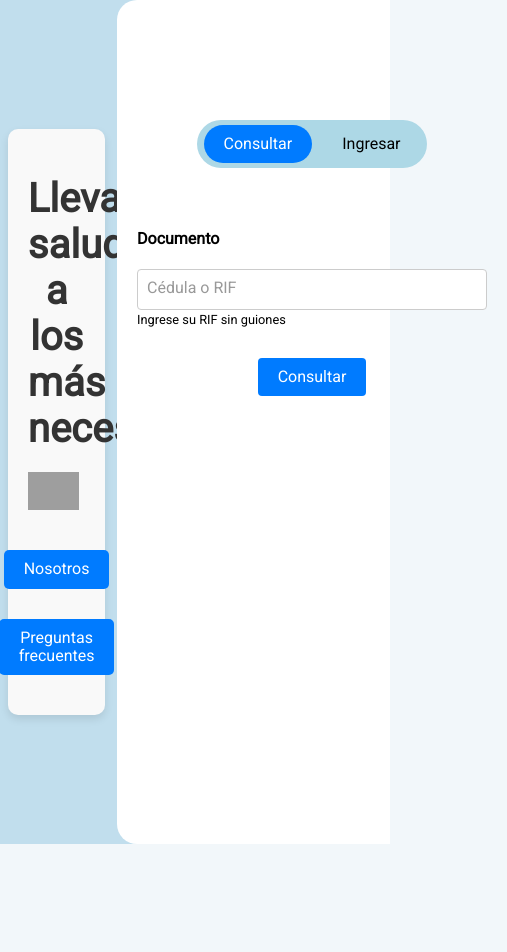
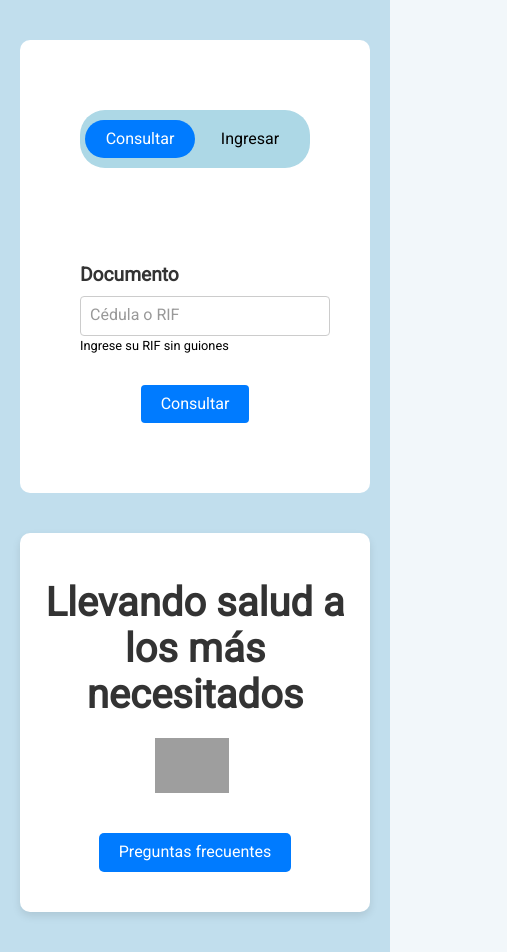
Before and after one commit to iabrahaamxs/hackathon2024, a React (Vite) app: page / in a window 390 px wide. Shown: the whole page, 507 px wide, since content can reach past the window. Before the commit the page ends 844 px from the top, so only its background shows below. Built offline with nearby package versions, Linux system fonts and the light colour scheme; grey boxes are pictures that could not be loaded.

Commit message:
responsive

```diff
--- a/src/components/RowPatient.jsx
+++ b/src/components/RowPatient.jsx
@@ -45,7 +45,7 @@
           ))}
         </div>
           <Button variant={"outline"} children={"Ver historia"} onClick={handleClick} />
-        <div>
+        <div className="actions-column">
           <button className="action-btn delete-btn" aria-label="Delete" onClick={() => onDelete(id)}>
             <FaTrash />
           </button>
--- a/src/pages/Consulta.jsx
+++ b/src/pages/Consulta.jsx
@@ -95,13 +95,6 @@
           <div className={"center"}>
             <Button
                 variant={"primary"}
-                children={"Nosotros"}
-                onClick={() => navigate('/nosotros')}
-            />
-          </div>
-          <div className={"center"}>
-            <Button
-                variant={"primary"}
                 children={"Preguntas frecuentes"}
                 onClick={() => navigate('/preguntas-frecuentes')}
             />
--- a/src/pages/Home.jsx
+++ b/src/pages/Home.jsx
@@ -64,20 +64,20 @@
       } else if (contrasena.length < 6) {
         setError("La contraseña debe tener al menos 6 caracteres.");
       } else {
+        console.log("Iniciar sesión con:", { documento, contrasena });
+
         clickLogin();
       }
     };
 
     return (
-      <div>
+        <div className="login-container">
           <h4>Documento</h4>
           <InputField
               label={"Ingrese su cédula"}
               id={"documento"}
               type={"text"}
               className={"login"}
-          //onlyNumbers={true}
-          //maxLength={8}
               value={documento}
               onChange={handleInputChange}
           />
@@ -92,7 +92,7 @@
               onChange={handleContrasenaChange}
           />
           {error && <div className="error-message">{error}</div>}
-        <div className={"center"}>
+          <div className="center">
             <Button
                 variant={"primary"}
                 onClick={handleButtonClick}
@@ -162,7 +162,7 @@
     };
 
     return (
-      <div>
+        <div className="login-container">
           <h4>Documento</h4>
           <InputField
               label={"Cédula o RIF"}
@@ -176,7 +176,7 @@
               onChange={handleInputChange}
           />
           {error && <div className="error-message">{error}</div>}
-        <div className={"center"}>
+          <div className="center">
             <Button variant={"primary"} onClick={handleButtonClick}>
               Consultar
             </Button>
@@ -233,20 +233,13 @@
           <div className={"center"}>
             <Button
                 variant={"primary"}
-            children={"Nosotros"}
-            onClick={() => navigate("/nosotros")}
-          />
-        </div>
-        <div className={"center"}>
-          <Button
-            variant={"primary"}
                 children={"Preguntas frecuentes"}
                 onClick={() => navigate("/preguntas-frecuentes")}
             />
           </div>
         </div>
         <div className={"container"}>
-        <Login />
+          <Login/>
         </div>
       </div>
   );
--- a/src/stylesheets/Donante.css
+++ b/src/stylesheets/Donante.css
@@ -146,6 +146,7 @@
   height: 150px;
 }
 
+
 .statistics-first-row {
   width: 100%;
   display: flex;
@@ -158,6 +159,7 @@
   display: flex;
   width: 100%;
 }
+
 
 .group-content > div:not(:first-of-type) {
   margin-right: -10px;
--- a/src/stylesheets/Form.css
+++ b/src/stylesheets/Form.css
@@ -183,6 +183,7 @@
   display: flex;
   border-radius: 10px;
   justify-content: space-between;
+  flex-wrap: wrap; /* Permite que los elementos se ajusten en varias líneas */
 }
 
 .faq-content {
@@ -209,6 +210,24 @@
 
 /* Media query for mobile devices */
 @media (max-width: 768px) {
+
+  .faq-header {
+    flex-direction: column; /* Coloca los elementos en una columna */
+    align-items: flex-start;
+  }
+
+  .faq-header h2 {
+    margin-bottom: 10px;
+  }
+
+  .modal {
+    padding: 20px;
+  }
+
+  .modal-content-faq {
+    gap: 10px;
+  }
+
   .card-create {
     width: 80%; /* Ajustar el ancho para pantallas pequeñas */
     height: auto; /* Permitir que la altura se ajuste automáticamente */
--- a/src/stylesheets/Home.css
+++ b/src/stylesheets/Home.css
@@ -16,7 +16,7 @@
 .welcome {
   text-align: center;
   padding: 20px;
-  background-color: #f9f9f9;
+  background-color: white;
   border-radius: 10px;
   box-shadow: 0 4px 8px rgba(0, 0, 0, 0.1);
   width: 25%;
@@ -73,7 +73,6 @@
   width: auto;
 }
 
-
 .login-frame {
 }
 
@@ -84,7 +83,7 @@
 }
 
 .faq {
-  background-color: #F2F7FA;
+  background-color: white;
 }
 
 .consulta-resultado {
@@ -104,3 +103,73 @@
   margin: 0;
   padding: 0;
 }
+
+/* Media query para dispositivos móviles */
+@media (max-width: 600px) {
+  .home {
+    flex-direction: column-reverse; /* Cambia la dirección del flex a columna en pantallas pequeñas */
+    padding: 20px; /* Añade padding para evitar que el contenido toque los bordes */
+  }
+
+  .welcome {
+    width: 100%;
+    max-width: 400px; /* Limita el ancho máximo */
+    margin: 20px auto; /* Centra el elemento y añade margen */
+  }
+
+  .container {
+    width: 100%;
+    max-width: 600px; /* Limita el ancho máximo */
+    margin: 20px auto; /* Centra el elemento y añade margen */
+    padding: 20px; /* Añade padding interno */
+    position: static; /* Elimina la posición absoluta */
+    border-radius: 10px;
+  }
+
+  .login-container {
+    padding: 15px;
+    margin: 10px auto;
+  }
+
+  h4 {
+    font-size: 1em;
+  }
+
+  button {
+    padding: 8px 16px;
+    font-size: 0.9em;
+  }
+}
+
+.login-container {
+  padding: 20px;
+  width: 100%;
+  max-width: 400px; /* Limita el ancho máximo */
+  margin: 20px auto; /* Centra el elemento y añade margen */
+}
+
+h4 {
+  font-size: 1.2em;
+  color: #333;
+  margin-bottom: 10px;
+}
+
+.error-message {
+  color: red;
+  font-size: 12px;
+  margin: 10px 0;
+}
+
+.home > button {
+  font-size: 1em;
+  border-radius: 5px;
+  background-color: #007bff;
+  color: black;
+  border: none;
+  cursor: pointer;
+  transition: background-color 0.3s ease;
+}
+
+button:hover {
+  background-color: #0056b3;
+}
--- a/src/stylesheets/InputField.css
+++ b/src/stylesheets/InputField.css
@@ -128,3 +128,10 @@
   left: 0;
   transform: translateY(2px);
 }
+
+@media (max-width: 798px) {
+
+  .login {
+    width: 250px;
+  }
+}
--- a/src/stylesheets/QuestionAdmin.css
+++ b/src/stylesheets/QuestionAdmin.css
@@ -1,18 +1,32 @@
 .question-admin-container {
   display: flex;
-  justify-content: center;
+  justify-content: space-between;
   align-items: center;
   gap: 10px;
+  flex-wrap: wrap; /* Permite que los elementos se ajusten en varias líneas */
 }
 
 .question-container-admin {
   position: static;
+  flex: 1; /* Permite que el contenedor se ajuste automáticamente */
 }
 
 .actions-column-question {
+  display: flex;
+  gap: 10px;
+  justify-content: center;
   margin-bottom: 20px;
 }
+
 
 .question-btn {
   color: black !important;
 }
+
+/* Media queries para pantallas más pequeñas */
+@media (max-width: 768px) {
+  .actions-column-question {
+    flex-wrap: wrap;
+  }
+
+}
--- a/src/stylesheets/Rowtable.css
+++ b/src/stylesheets/Rowtable.css
@@ -130,3 +130,11 @@
   border-radius: 5px;
   font-size: 14px;
 }
+
+@media (max-width: 768px) {
+
+  .action-btn {
+    width: 25px; /* Reduce el tamaño de los botones */
+    height: 25px;
+  }
+}
--- a/src/stylesheets/Tabs.css
+++ b/src/stylesheets/Tabs.css
@@ -39,3 +39,23 @@
 .tab-content {
   padding: 20px;
 }
+
+/* Media query para dispositivos móviles */
+@media (max-width: 600px) {
+
+  .tabs {
+    width: 100%;
+    padding: 10px;
+    top: 20px;
+  }
+
+
+  .tab {
+    width: 100%;
+    margin: 5px 0;
+  }
+
+  .tab-content {
+    padding: 10px;
+  }
+}
```
Lines whose indentation alone changed are shown as unchanged.
